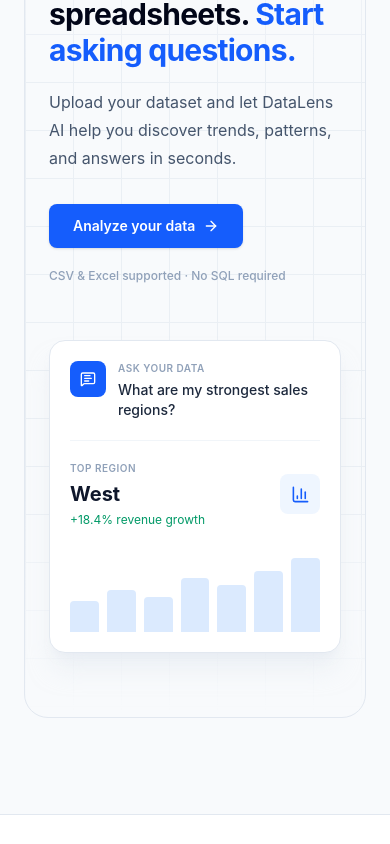
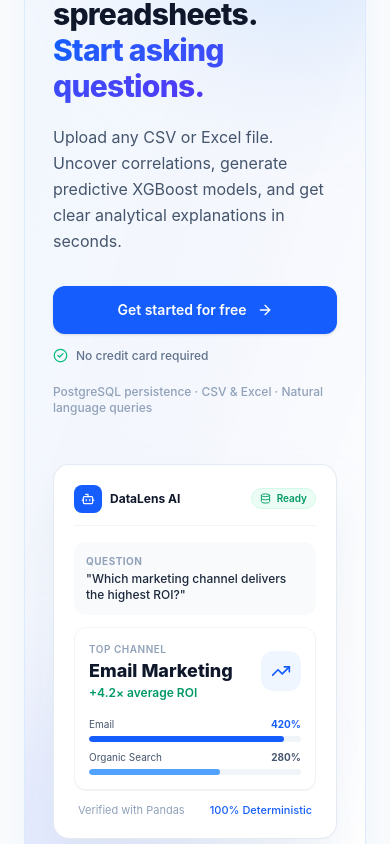
Before and after one commit to Ashutosh-io7/DataLens-AI, a React (Vite) app: page / in a window 390 px wide. Shown: the part 6960-7804 px from the top of the page. Built offline with nearby package versions, Linux system fonts and the light colour scheme.

Commit message:
feat(landing): wire final CTA to workspace routing and synchronize navigation links

```diff
--- a/src/components/FinalCTA.jsx
+++ b/src/components/FinalCTA.jsx
@@ -1,117 +1,131 @@
-import { ArrowRight, BarChart3, MessageSquareText, Sparkles } from "lucide-react";
+import { ArrowRight, Bot, CheckCircle2, Database, Sparkles, TrendingUp } from "lucide-react";
+import { useNavigate } from "react-router-dom";
+import { useAuth } from "../context/AuthContext";
 
 function FinalCTA() {
+  const navigate = useNavigate();
+  const { isAuthenticated } = useAuth();
+
+  const handleCtaClick = () => {
+    navigate(isAuthenticated ? "/app" : "/signup");
+  };
+
   return (
-    <section id="cta" className="px-6 py-24 lg:px-8">
-      <div className="relative mx-auto max-w-6xl overflow-hidden rounded-3xl border border-slate-200 bg-slate-50 px-6 py-16 sm:px-10 lg:px-16 lg:py-20">
-        {/* Subtle background grid */}
-        <div
-          className="pointer-events-none absolute inset-0 opacity-60"
-          style={{
-            backgroundImage:
-              "linear-gradient(#e2e8f0 1px, transparent 1px), linear-gradient(90deg, #e2e8f0 1px, transparent 1px)",
-            backgroundSize: "48px 48px",
-            maskImage:
-              "linear-gradient(to bottom, transparent, black 25%, black 75%, transparent)",
-          }}
-        />
+    <section id="cta" className="px-6 py-24 lg:px-8 lg:py-32">
+      <div className="relative mx-auto max-w-6xl overflow-hidden rounded-3xl border border-blue-100 bg-gradient-to-br from-blue-50/70 via-indigo-50/40 to-white px-7 py-16 sm:px-12 lg:px-16 lg:py-20 shadow-xl shadow-blue-500/5">
+        {/* Subtle background ambient blur */}
+        <div className="pointer-events-none absolute -right-20 -top-20 h-72 w-72 rounded-full bg-blue-200/50 blur-3xl" />
+        <div className="pointer-events-none absolute -left-20 -bottom-20 h-72 w-72 rounded-full bg-indigo-200/40 blur-3xl" />
 
-        <div className="relative grid items-center gap-14 lg:grid-cols-[1fr_0.8fr]">
-          {/* Content */}
+        <div className="relative grid items-center gap-12 lg:grid-cols-[1.1fr_0.9fr]">
+          {/* Left: Headline & Actions */}
           <div>
-            <div className="inline-flex items-center gap-2 rounded-full border border-blue-100 bg-white px-3 py-1.5 text-xs font-semibold text-blue-600 shadow-sm">
-              <Sparkles size={13} />
-              Start with your data
+            <div className="inline-flex items-center gap-2 rounded-full border border-blue-200/80 bg-white/90 px-3.5 py-1.5 text-xs font-semibold text-blue-700 shadow-2xs backdrop-blur-xs">
+              <Sparkles size={13} className="text-blue-600" />
+              <span>Instant AI Data Science</span>
             </div>
 
-            <h2 className="mt-6 max-w-xl text-3xl font-bold tracking-tight text-slate-950 sm:text-4xl lg:text-5xl">
+            <h2 className="mt-6 text-3xl font-extrabold tracking-tight text-slate-900 sm:text-4xl lg:text-5xl">
               Stop staring at spreadsheets.
-              <span className="text-blue-600"> Start asking questions.</span>
+              <br />
+              <span className="bg-gradient-to-r from-blue-600 to-indigo-600 bg-clip-text text-transparent">
+                Start asking questions.
+              </span>
             </h2>
 
-            <p className="mt-5 max-w-xl text-base leading-7 text-slate-600">
-              Upload your dataset and let DataLens AI help you discover trends,
-              patterns, and answers in seconds.
+            <p className="mt-5 max-w-lg text-base leading-relaxed text-slate-600">
+              Upload any CSV or Excel file. Uncover correlations, generate predictive
+              XGBoost models, and get clear analytical explanations in seconds.
             </p>
 
-            <button className="group mt-8 inline-flex items-center gap-2 rounded-lg bg-blue-600 px-6 py-3 text-sm font-semibold text-white shadow-sm transition hover:bg-blue-700">
-              Analyze your data
-
+            <div className="mt-8 flex flex-col gap-3.5 sm:flex-row sm:items-center">
+              <button
+                onClick={handleCtaClick}
+                className="group inline-flex items-center justify-center gap-2.5 rounded-xl bg-blue-600 px-7 py-3.5 text-sm font-semibold text-white shadow-sm transition hover:bg-blue-700"
+              >
+                <span>{isAuthenticated ? "Go to your workspace" : "Get started for free"}</span>
                 <ArrowRight
                   size={16}
                   className="transition-transform group-hover:translate-x-0.5"
                 />
               </button>
 
+              <div className="flex items-center gap-2 text-xs font-medium text-slate-500">
+                <CheckCircle2 size={15} className="text-emerald-500 shrink-0" />
+                <span>No credit card required</span>
+              </div>
+            </div>
+
             <p className="mt-5 text-xs font-medium text-slate-400">
-              CSV & Excel supported · No SQL required
+              PostgreSQL persistence · CSV & Excel · Natural language queries
             </p>
           </div>
 
-          {/* Mini Product Visual */}
-          <div className="relative mx-auto w-full max-w-sm">
-            <div className="rounded-2xl border border-slate-200 bg-white p-5 shadow-xl shadow-slate-200/50">
-              {/* Question */}
-              <div className="flex items-start gap-3">
-                <div className="flex h-9 w-9 shrink-0 items-center justify-center rounded-lg bg-blue-600 text-white">
-                  <MessageSquareText size={16} />
+          {/* Right: Floating Product Preview Card */}
+          <div className="relative mx-auto w-full max-w-md">
+            <div className="rounded-2xl border border-slate-200/90 bg-white p-5 shadow-2xl shadow-slate-300/40">
+              {/* Top bar */}
+              <div className="flex items-center justify-between border-b border-slate-100 pb-3">
+                <div className="flex items-center gap-2">
+                  <div className="flex h-7 w-7 items-center justify-center rounded-lg bg-blue-600 text-white">
+                    <Bot size={14} />
                   </div>
-
-                <div>
-                  <p className="text-[10px] font-semibold uppercase tracking-wider text-slate-400">
-                    Ask your data
-                  </p>
-
-                  <p className="mt-1 text-sm font-medium leading-5 text-slate-800">
-                    What are my strongest sales regions?
-                  </p>
+                  <span className="text-xs font-bold text-slate-900">DataLens AI</span>
+                </div>
+                <div className="flex items-center gap-1.5 text-[10px] font-semibold text-emerald-600 bg-emerald-50 px-2 py-0.5 rounded-full border border-emerald-100">
+                  <Database size={11} />
+                  <span>Ready</span>
                 </div>
               </div>
 
-              {/* Divider */}
-              <div className="my-5 h-px bg-slate-100" />
-
-              {/* Result */}
-              <div className="flex items-center justify-between">
-                <div>
-                  <p className="text-[10px] font-semibold uppercase tracking-wider text-slate-400">
-                    Top region
-                  </p>
-
-                  <p className="mt-1 text-xl font-bold text-slate-900">
-                    West
-                  </p>
-
-                  <p className="mt-1 text-xs text-emerald-600">
-                    +18.4% revenue growth
+              {/* Sample Question */}
+              <div className="mt-4 rounded-xl bg-slate-50 p-3">
+                <p className="text-[10px] uppercase font-bold tracking-wider text-slate-400">Question</p>
+                <p className="mt-0.5 text-xs font-medium text-slate-800">
+                  "Which marketing channel delivers the highest ROI?"
                 </p>
               </div>
 
-                <div className="flex h-10 w-10 items-center justify-center rounded-lg bg-blue-50 text-blue-600">
-                  <BarChart3 size={19} />
+              {/* Sample Answer */}
+              <div className="mt-3 rounded-xl border border-slate-100 bg-white p-3.5 shadow-2xs">
+                <div className="flex items-center justify-between">
+                  <div>
+                    <p className="text-[10px] uppercase tracking-wider text-slate-400 font-semibold">Top Channel</p>
+                    <p className="text-lg font-extrabold text-slate-900">Email Marketing</p>
+                    <p className="text-xs font-semibold text-emerald-600">+4.2× average ROI</p>
+                  </div>
+                  <div className="flex h-10 w-10 items-center justify-center rounded-xl bg-blue-50 text-blue-600">
+                    <TrendingUp size={20} />
                   </div>
                 </div>
 
-              {/* Mini bars */}
-              <div className="mt-6 flex h-20 items-end gap-2">
-                {[38, 52, 44, 67, 58, 76, 92].map((height, index) => (
-                  <div
-                    key={index}
-                    className="flex-1 rounded-t-sm bg-blue-100"
-                    style={{ height: `${height}%` }}
-                  />
-                ))}
+                {/* Progress bars */}
+                <div className="mt-4 space-y-2">
+                  <div>
+                    <div className="flex justify-between text-[10px] text-slate-600 mb-1">
+                      <span>Email</span>
+                      <span className="font-bold text-blue-600">420%</span>
+                    </div>
+                    <div className="h-1.5 rounded-full bg-slate-100 overflow-hidden">
+                      <div className="h-full bg-blue-600 rounded-full" style={{ width: "92%" }} />
+                    </div>
+                  </div>
+                  <div>
+                    <div className="flex justify-between text-[10px] text-slate-600 mb-1">
+                      <span>Organic Search</span>
+                      <span className="font-bold text-slate-600">280%</span>
+                    </div>
+                    <div className="h-1.5 rounded-full bg-slate-100 overflow-hidden">
+                      <div className="h-full bg-blue-400 rounded-full" style={{ width: "62%" }} />
+                    </div>
+                  </div>
                 </div>
               </div>
 
-            {/* Floating insight */}
-            <div className="absolute -bottom-5 -left-5 hidden rounded-xl border border-blue-100 bg-white px-4 py-3 shadow-lg shadow-slate-200/50 sm:block">
-              <div className="flex items-center gap-2">
-                <Sparkles size={14} className="text-blue-600" />
-
-                <span className="text-xs font-semibold text-slate-800">
-                  Insight found
-                </span>
+              {/* Grounded badge */}
+              <div className="mt-3 flex items-center justify-between text-[11px] text-slate-400 px-1">
+                <span>Verified with Pandas</span>
+                <span className="font-medium text-blue-600">100% Deterministic</span>
               </div>
             </div>
           </div>
--- a/src/components/Footer.jsx
+++ b/src/components/Footer.jsx
@@ -36,6 +36,13 @@
           </a>
 
           <a
+            href="#ai-analysis"
+            className="transition hover:text-slate-900"
+          >
+            AI Analysis
+          </a>
+
+          <a
             href="#cta"
             className="transition hover:text-slate-900"
           >
--- a/src/components/Navbar.jsx
+++ b/src/components/Navbar.jsx
@@ -30,8 +30,8 @@
             How it works
           </a>
 
-          <a href="#pricing" className="transition hover:text-slate-900">
-            Pricing
+          <a href="#ai-analysis" className="transition hover:text-slate-900">
+            AI Analysis
           </a>
         </div>
 
@@ -104,11 +104,11 @@
             </a>
 
             <a
-              href="#pricing"
+              href="#ai-analysis"
               onClick={() => setMenuOpen(false)}
               className="rounded-lg px-3 py-3 text-sm font-medium text-slate-600 hover:bg-white hover:text-slate-900"
             >
-              Pricing
+              AI Analysis
             </a>
 
             <div className="mt-3 flex gap-3 border-t border-slate-200 pt-4">
```
Lines whose indentation alone changed are shown as unchanged.
